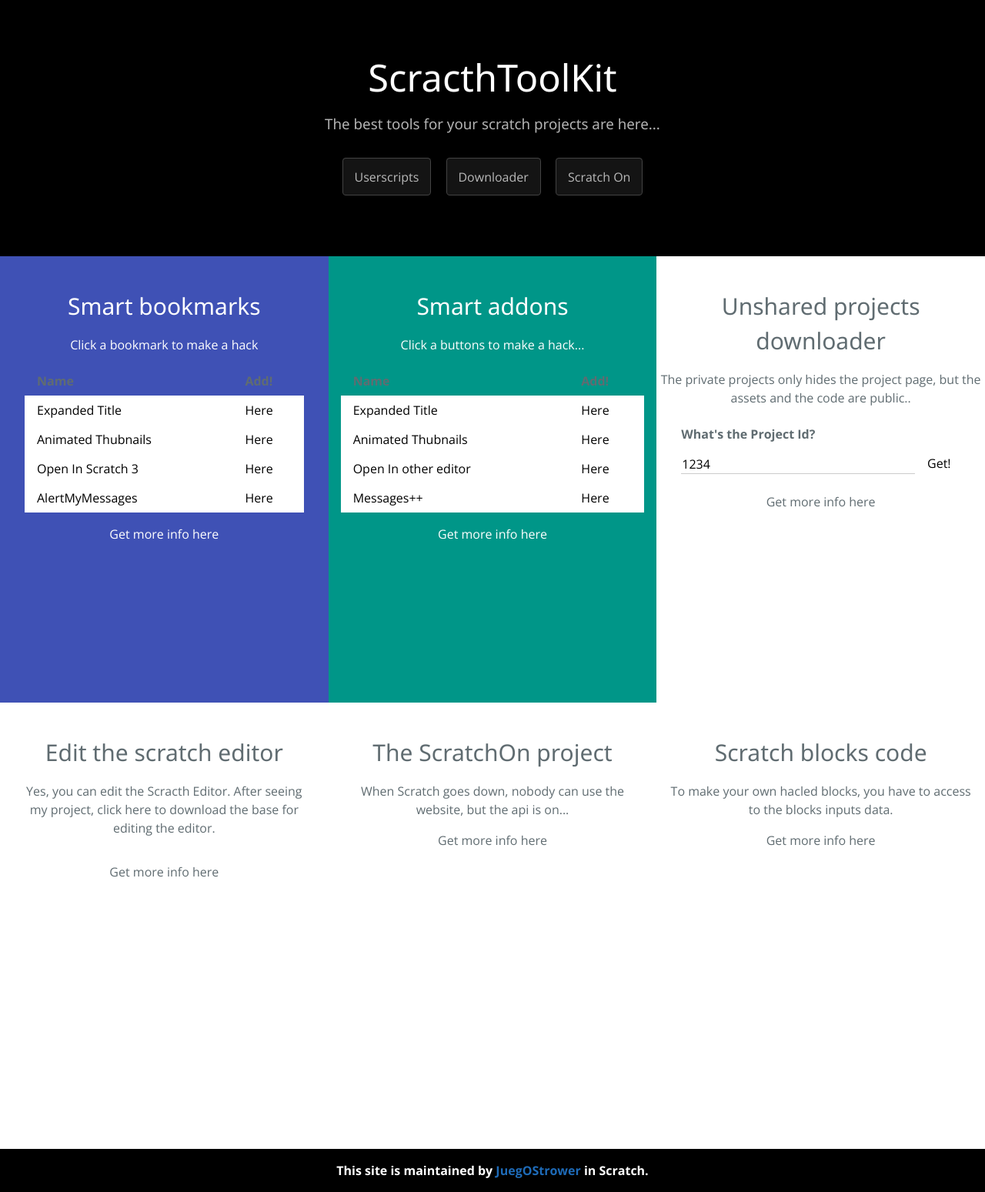
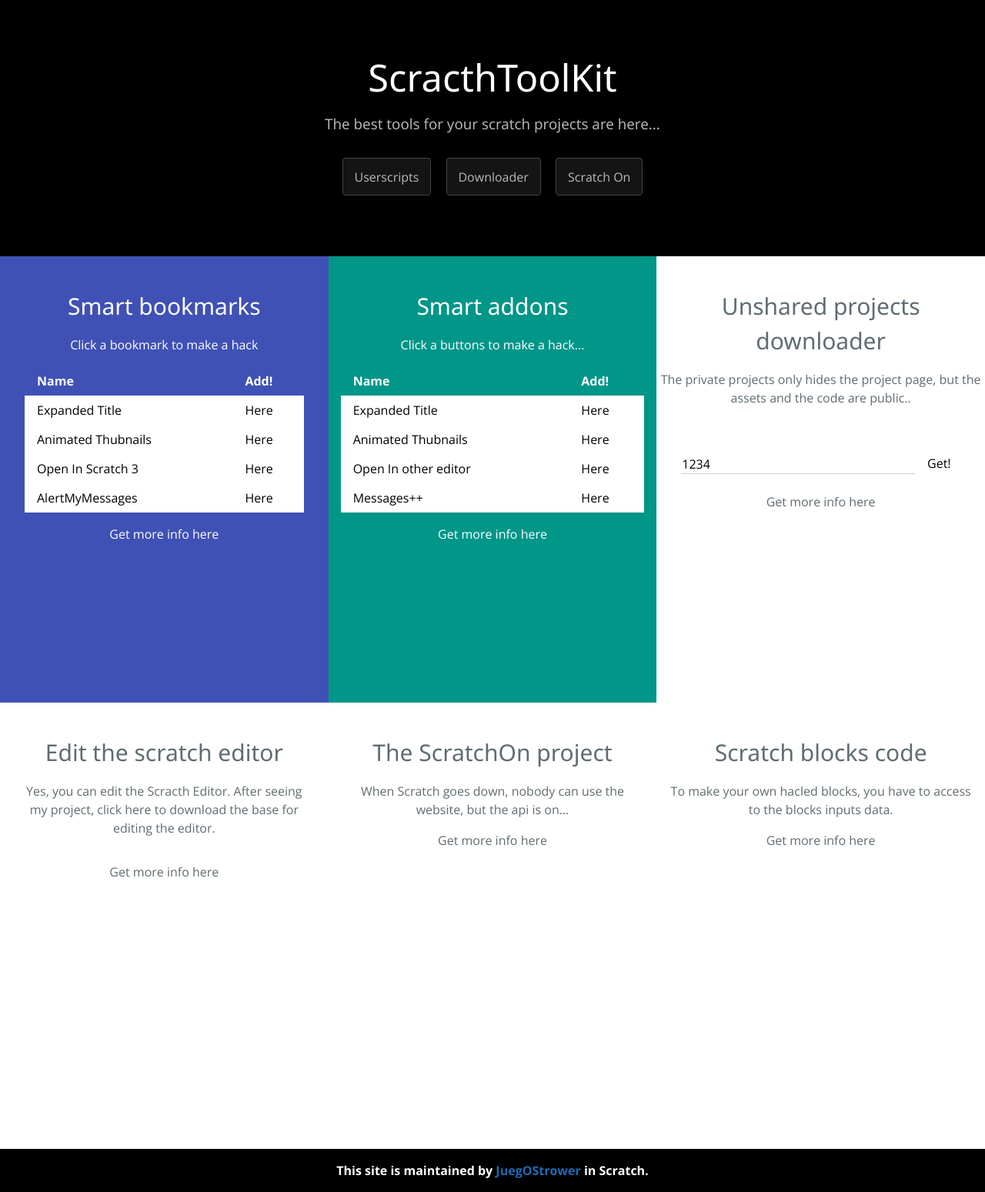
Before and after one commit to JuegOStrower/juegostrower.github.io, a Jekyll site: the page index.html, which Jekyll copies as it is, in a window 1280 px wide. Shown: the whole page at 77% size. Built offline with Jekyll 4.4.1, drawn with Linux system fonts in a browser that asks for light colours; comment, search, counter and statistics services are not loaded.

Commit message:
Update index.html

```diff
--- a/index.html
+++ b/index.html
@@ -1,8 +1,7 @@
 <html lang="es-AR"><head>
     <title>ScratchToolKit</title>
     <meta charset="UTF-8"><link rel="stylesheet" href="https://www.w3schools.com/lib/w3-colors-highway.css">
-
-<link rel="stylesheet" href="https://www.w3schools.com/w3css/4/w3.css">
+    <link rel="stylesheet" href="https://www.w3schools.com/w3css/4/w3.css">
     <link rel="icon" href="favicon.png">
     <meta name="description" content="JuegOStrower's website with the best tools for Scracth">
     <meta name="viewport" content="width=device-width, initial-scale=1">
@@ -18,7 +17,6 @@
     </script>
   </head>
   <body>
-
     <section class="w3-center w3-container w3-black w3-padding-64">
       <h1 class="project-name">ScracthToolKit</h1>
       <h2 class="project-tagline">The best tools for your scratch projects are here...</h2>
@@ -33,8 +31,7 @@
       <p>Click a bookmark to make a hack</p>
       <div class="w3-container w3-responsive">
         <table class="w3-table">
-          <tbody><tr>
-
+          <tbody><tr class="w3-text-white">
             <th>Name</th>
             <th>Add!</th>
           </tr>
@@ -54,24 +51,16 @@
             <td>AlertMyMessages</td>
             <td>Here</td>
 </tr>
-
-
-
-
-
         </tbody></table>
       </div>
     <p>Get more info here</p></div>
-
   </div><div class="w3-third w3-teal w3-center" style="min-height:580px" id="work">
     <div class="w3-padding-32">
       <h2>Smart addons</h2>
       <p>Click a buttons to make a hack...</p>
-
     <div class="w3-container w3-responsive">
         <table class="w3-table">
-          <tbody><tr>
-
+          <tbody><tr class="w3-text-white">
             <th>Name</th>
             <th>Add!</th>
           </tr>
@@ -91,51 +80,24 @@
             <td>Messages++</td>
             <td>Here</td>
 </tr>
-
-
-
-
-
         </tbody></table>
       </div><p>Get more info here</p></div>
-
-
-
-
-
   </div><div class="w3-third w3-highway-blue w3-center" style="min-height:580px" id="work">
     <div class="w3-padding-32">
       <h2>Unshared projects downloader</h2>
       <p>The private projects only hides the project page, but the assets and the code are public..</p>
-
     <div class="w3-container w3-responsive">
         <table class="w3-table">
-          <tbody><tr>
-
+          <tbody><tr class="w3-text-white">
             <th>What's the Project Id?</th>
-
           </tr>
           <tr class="w3-white">
             <td><input style="padding:1px" class="w3-input" type="text" value="1234"></td>
             <td>Get!</td>
 </tr>
-
-
-
-
-
-
-
-
         </tbody></table>
       </div><p>Get more info here</p></div>
-
-
-
-
-
   </div>
-
 </div><div class="w3-row">
   <div class="w3-third w3-highway-red
  w3-container" style="min-height:580px">
@@ -144,40 +106,22 @@
       <p class="w3-container">Yes, you can edit the Scracth Editor. After seeing my project, click here to download the base for editing the editor.
 </p>
       <div class="w3-container w3-responsive">
-
       </div>
     <p>Get more info here</p></div>
-
   </div><div class="w3-third w3-highway-green
 w3-center" style="min-height:580px" id="work">
     <div class="w3-padding-32">
       <h2>The ScratchOn project</h2>
       <p class="w3-container">When Scratch goes down, nobody can use the website, but the api is on...</p>
-
     <p>Get more info here</p></div>
-
-
-
-
-
   </div><div class="w3-third w3-highway-brown
 w3-center" style="min-height:580px" id="work">
     <div class="w3-padding-32">
       <h2>Scratch blocks code</h2>
       <p class="w3-container">To make your own hacled blocks, you have to access to the blocks inputs data.</p>
-
     <p>Get more info here</p></div>
-
-
-
-
-
   </div>
-
 </div>
-
-
-
 <footer class="w3-center w3-container w3-black w3-padding-16">
         <span class="site-footer-owner">This site is maintained by <a href="https://scratch.mit.edu/users/JuegOStrower">JuegOStrower</a> in Scratch.</span>
       </footer></body></html>
```
